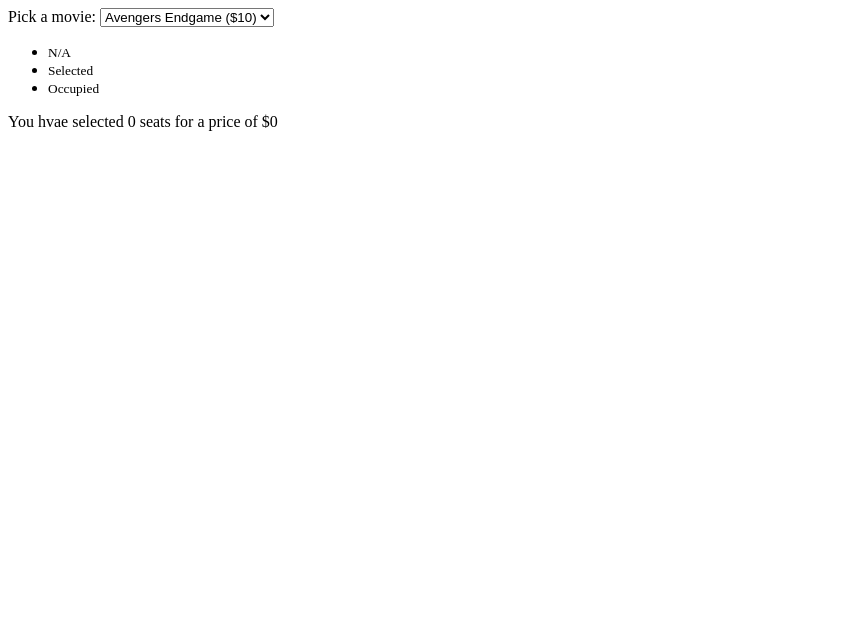
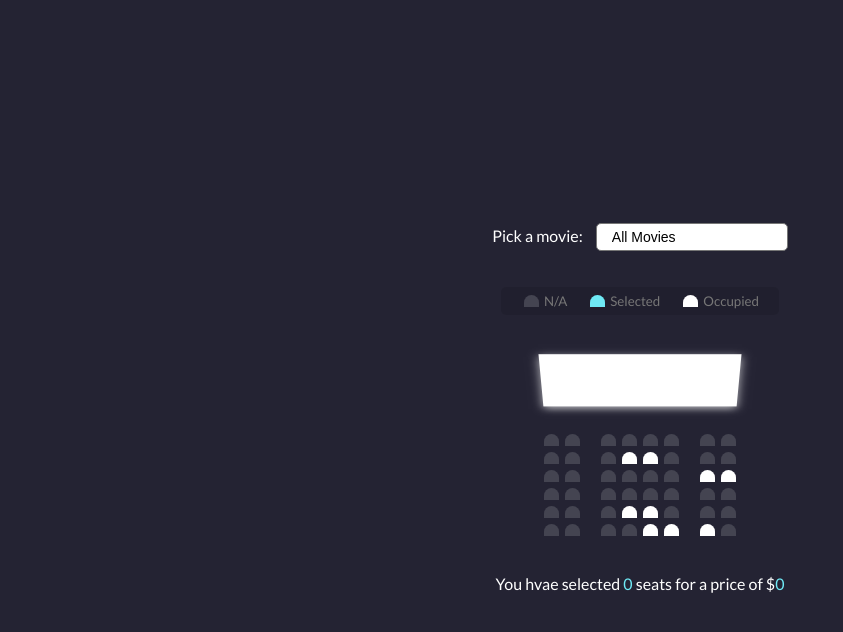
Before and after one commit to predator2v0/vanilla-js-projects, a plain HTML site: page movie seat booking/index.html in a window 1280 px wide. Shown: the whole page, without its empty margins (0-843 px from the left). Drawn offline with Linux system fonts and the light colour scheme.

Commit message:
movie seat booking complete code

```diff
--- a/movie seat booking/index.html
+++ b/movie seat booking/index.html
@@ -1,16 +1,19 @@
 <!DOCTYPE html>
 <html lang="en">
+
 <head>
     <meta charset="UTF-8">
     <meta http-equiv="X-UA-Compatible" content="IE=edge">
     <meta name="viewport" content="width=device-width, initial-scale=1.0">
-    <title>Document</title>
+    <title>Movie Seat Booking</title>
     <link rel="stylesheet" href="style.css">
 </head>
+
 <body>
     <div class="movie-container">
-        <label >Pick a movie:</label>
+        <label>Pick a movie:</label>
         <select name="" id="movie">
+            <option value="0" disabled selected>All Movies</option>
             <option value="10">Avengers Endgame ($10)</option>
             <option value="12">Joker ($12)</option>
             <option value="8">Toy Story 4 ($8)</option>
@@ -20,18 +23,18 @@
     <ul class="showcase">
         <li>
             <div class="seat">
-                <small>N/A</small>
             </div>
+            <small>N/A</small>
         </li>
         <li>
             <div class="seat selected">
-                <small>Selected</small>
             </div>
+            <small>Selected</small>
         </li>
         <li>
             <div class="seat occupied">
-                <small>Occupied</small>
             </div>
+            <small>Occupied</small>
         </li>
     </ul>
     <div class="container">
@@ -91,13 +94,14 @@
             <div class="seat"></div>
             <div class="seat"></div>
             <div class="seat"></div>
-            <div class="seat"></div>
             <div class="seat occupied"></div>
             <div class="seat occupied"></div>
             <div class="seat occupied"></div>
+            <div class="seat"></div>
         </div>
     </div>
     <p class="text">You hvae selected <span id="count">0</span> seats for a price of $<span id="total">0</span></p>
     <script src="script.js"></script>
 </body>
+
 </html>
--- a/movie seat booking/script.js
+++ b/movie seat booking/script.js
@@ -0,0 +1,57 @@
+const container = document.querySelector('.container');
+const seats = document.querySelectorAll('.row .seat:not(.occupied)');
+const count = document.getElementById('count');
+const total = document.getElementById('total');
+const movieSelect = document.getElementById('movie');
+
+populateUI();
+
+let ticketPrice = +movieSelect.value;
+
+// save selected movie index and price
+function setMovieData(movieIndex, moviePrice) {
+    localStorage.setItem("selectedMovieIndex", movieIndex);
+    localStorage.setItem("selectedMoviePrice", moviePrice);
+}
+// update total and count
+function updateSelectedCount() {
+    const selectedSeats = document.querySelectorAll('.row .seat.selected');
+
+    const seatsIndex = [...selectedSeats].map((seat) => [...seats].indexOf(seat));
+    localStorage.setItem("selectedSeats", JSON.stringify(seatsIndex));
+
+    const selectedSeatsCount = selectedSeats.length;
+    count.innerText = selectedSeatsCount;
+    total.innerText = selectedSeatsCount * ticketPrice;
+}
+// get data from localstorage and populate UI
+function populateUI() {
+    const selectedSeats = JSON.parse(localStorage.getItem('selectedSeats'));
+    if (selectedSeats !== null && selectedSeats.length > 0) {
+        seats.forEach((seat, index) => {
+            if (selectedSeats.indexOf(index) > -1) {
+                seat.classList.add('selected')
+            }
+        })
+    }
+    const selectedMovieIndex = localStorage.getItem("selectedMovieIndex");
+    if (selectedMovieIndex !== null) {
+        movieSelect.selectedIndex = selectedMovieIndex;
+    }
+}
+// movie select event
+movieSelect.addEventListener('change', (e) => {
+    ticketPrice = +e.target.value;
+    setMovieData(e.target.selectedIndex, e.target.value);
+    updateSelectedCount();
+});
+// seat click event
+container.addEventListener('click', (e) => {
+    if (e.target.classList.contains('seat') && !e.target.classList.contains('occupied')) {
+        e.target.classList.toggle('selected');
+
+        updateSelectedCount();
+    }
+});
+// initial count and total set
+updateSelectedCount();
--- a/movie seat booking/style.css
+++ b/movie seat booking/style.css
@@ -0,0 +1,114 @@
+@import url('https://fonts.googleapis.com/css2?family=Lato&display=swap');
+
+* {
+    box-sizing: border-box;
+}
+
+body {
+    background-color: #242333;
+    display: flex;
+    flex-direction: column;
+    color: #fff;
+    align-items: center;
+    justify-content: center;
+    height: 100vh;
+    font-family: 'Lato', sans-serif;
+    margin: 0;
+}
+
+.movie-container {
+    margin: 20px 0;
+}
+
+.movie-container select {
+    background-color: #fff;
+    border-radius: 5px;
+    font-size: 14px;
+    margin-left: 10px;
+    padding: 5px 15px 5px 15px;
+    -moz-appearance: none;
+    -webkit-appearance: none;
+    appearance: none;
+}
+
+.container {
+    perspective: 1000px;
+    margin-bottom: 30px;
+}
+
+.seat {
+    background-color: #444451;
+    height: 12px;
+    width: 15px;
+    margin: 3px;
+    border-top-left-radius: 10px;
+    border-top-right-radius: 10px;
+}
+
+.seat.selected {
+    background-color: #6feaf6;
+}
+
+.seat.occupied {
+    background-color: #fff;
+}
+
+.seat:nth-of-type(2) {
+    margin-right: 18px;
+}
+
+.seat:nth-last-of-type(2) {
+    margin-left: 18px;
+}
+
+.seat:not(.occupied):hover {
+    cursor: pointer;
+    transform: scale(1.2);
+}
+
+.showcase .seat:not(.occupied):hover {
+    cursor: default;
+    transform: scale(1);
+}
+
+.showcase {
+    background-color: rgba(0, 0, 0, 0.1);
+    padding: 5px 10px;
+    border-radius: 5px;
+    color: #777;
+    list-style-type: none;
+    display: flex;
+    justify-content: space-between;
+}
+
+.showcase li {
+    display: flex;
+    align-items: center;
+    justify-content: center;
+    margin: 0 10px;
+}
+
+.showcase li small {
+    margin-left: 2px;
+}
+
+.row {
+    display: flex;
+}
+
+.screen {
+    background-color: #fff;
+    height: 70px;
+    width: 100%;
+    margin: 15px 0;
+    transform: rotateX(-45deg);
+    box-shadow: 0 3px 10px rgba(255, 255, 255, 0.7);
+}
+
+p.text {
+    margin: 5px 0;
+}
+
+p.text span {
+    color: #6feaf6;
+}
```
